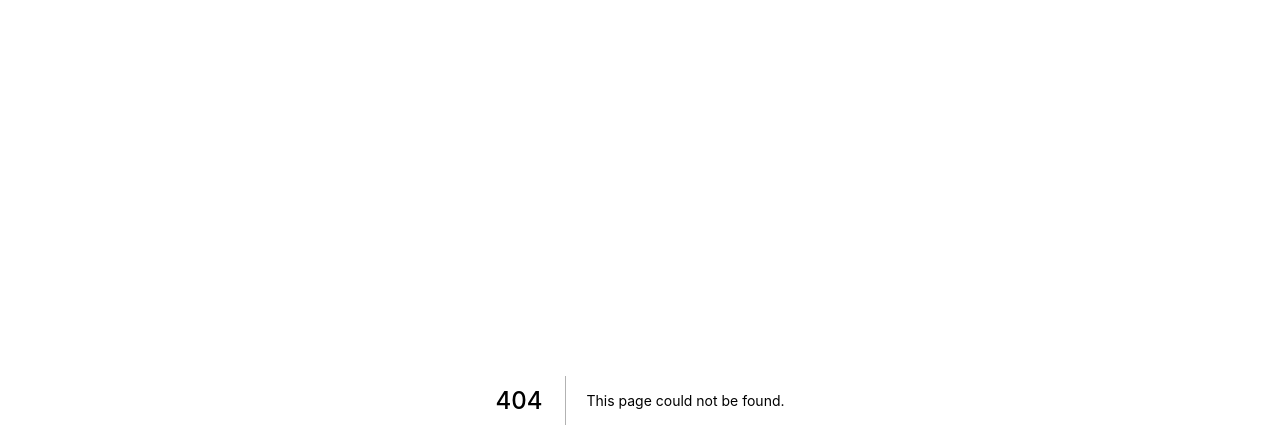
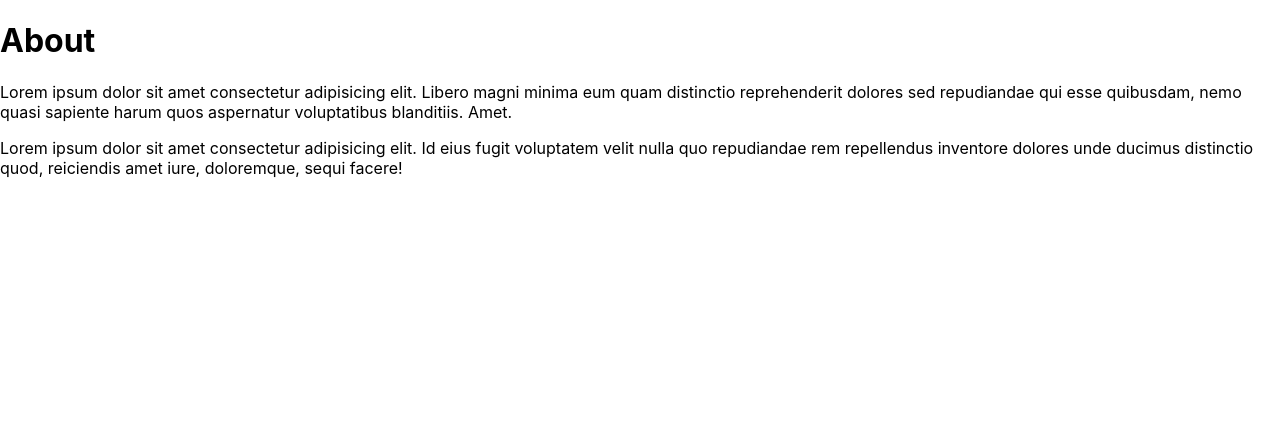
Before and after one commit to KaelinAlexander/react-practice, a Next.js app in the folder kaelin-list/: page /about in a window 1280 px wide. Before the commit this address had no page. Shown: the top 448 px of the page. Built offline with nearby package versions, Linux system fonts and the light colour scheme.

Commit message:
adds initial pages and route structures

```diff
--- /dev/null
+++ b/kaelin-list/pages/about.js
@@ -0,0 +1,11 @@
+const About = () => {
+    return (
+        <div>
+            <h1>About</h1>
+            <p>Lorem ipsum dolor sit amet consectetur adipisicing elit. Libero magni minima eum quam distinctio reprehenderit dolores sed repudiandae qui esse quibusdam, nemo quasi sapiente harum quos aspernatur voluptatibus blanditiis. Amet.</p>
+            <p>Lorem ipsum dolor sit amet consectetur adipisicing elit. Id eius fugit voluptatem velit nulla quo repudiandae rem repellendus inventore dolores unde ducimus distinctio quod, reiciendis amet iure, doloremque, sequi facere!</p>
+        </div>
+     );
+}
+
+export default About;
--- a/kaelin-list/pages/index.js
+++ b/kaelin-list/pages/index.js
@@ -5,6 +5,8 @@ export default function Home() {
   return (
     <div>
       <h1>Homepage</h1>
+      <p>Lorem ipsum dolor sit amet consectetur adipisicing elit. Ducimus repudiandae, eius praesentium facere doloremque iusto omnis ab magni magnam neque consequatur aut itaque asperiores debitis soluta expedita quas, obcaecati earum!</p>
+      <p>Lorem ipsum dolor sit amet consectetur adipisicing elit. Quidem assumenda perferendis quae enim laboriosam iure possimus pariatur numquam molestiae. Dolores magni officiis in iure dolorem. Animi quibusdam ipsa quidem! Nisi?</p>
     </div>
   )
 }
```
Also changed, not shown: kaelin-list/pages/friends/index.js (added, +9 -0 lines), kaelin-list/pages/friends/test.js (added, +9 -0 lines).
